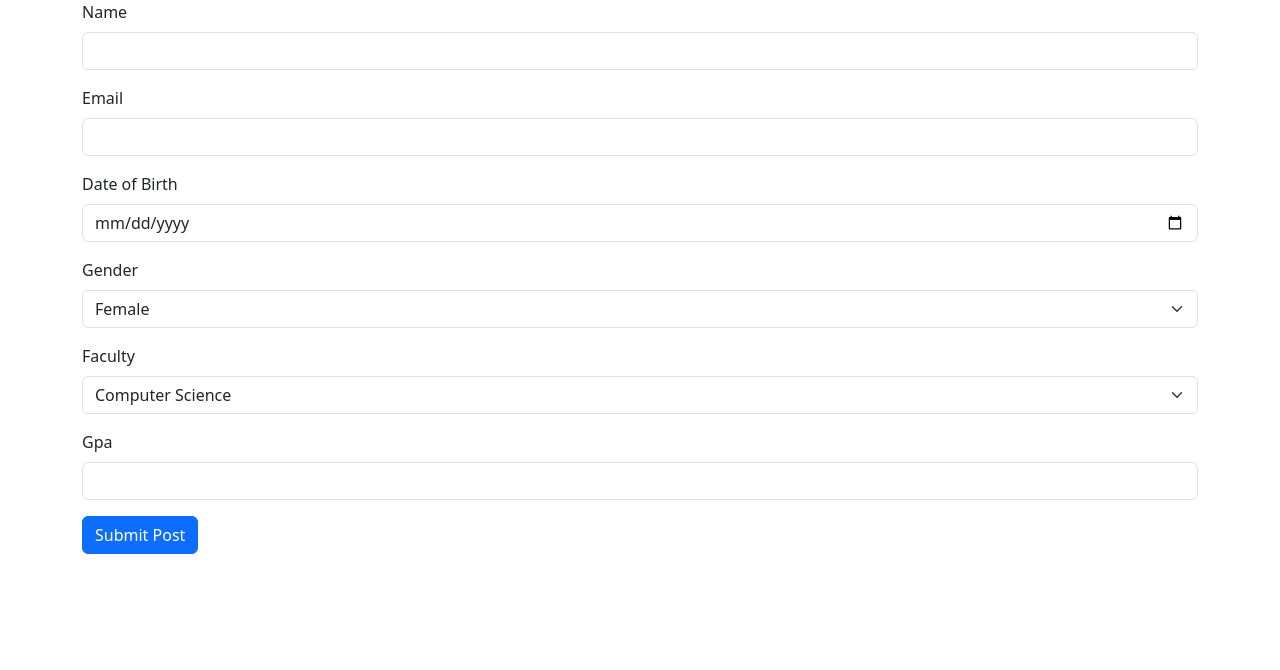
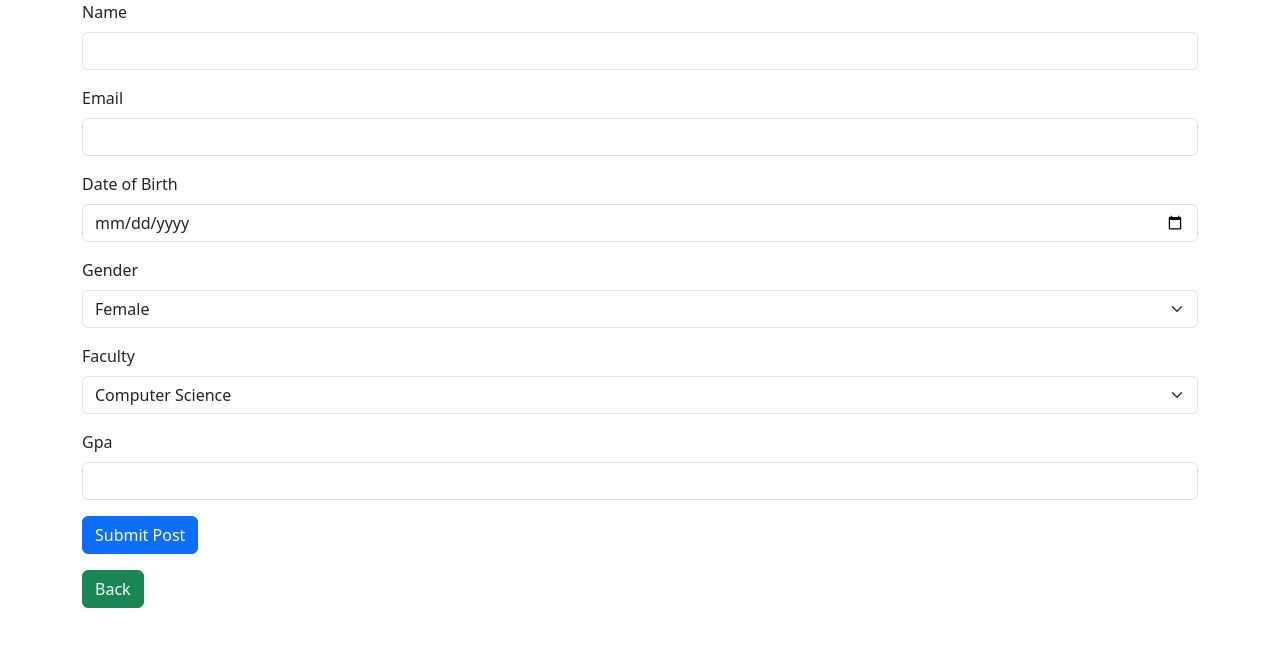
Before and after one commit to nhim-uit/Student-management-app, a Flask app: page /add-student in a window 1280 px wide. Shown: the top 670 px of the page. Run offline with Flask 3, Linux system fonts and the light colour scheme; some libraries are stand-ins or nearby versions.

Commit message:
add: 'back' button

```diff
--- a/Templates/student-form.html
+++ b/Templates/student-form.html
@@ -5,6 +5,7 @@
 
         {{ form.csrf_token() }}
         {{ render_form(form) }}
+        <a class="btn btn-success float-left mt-3" href="{{ url_for('get_all') }}">Back</a>
 
 
 <!--    <form method="POST">-->
```
